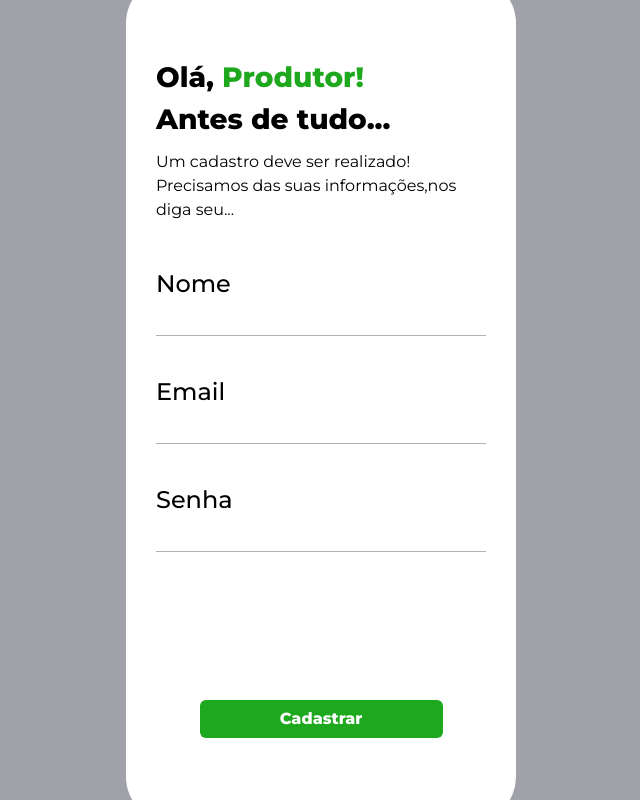
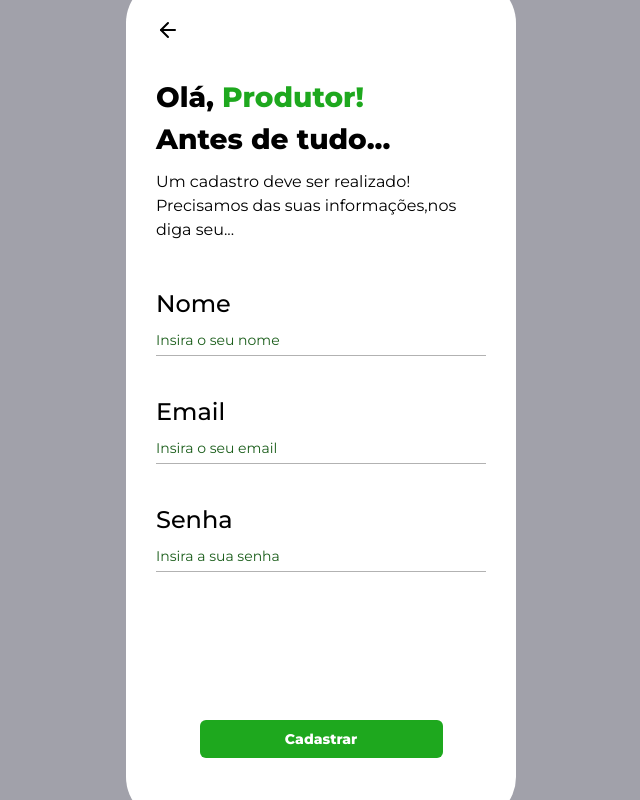
Before and after one commit to banap-app/banap-app, a React (Vite) app: page /register in a window 1280 px wide. Shown: the whole page, without its empty margins (319-959 px from the left). Built offline with nearby package versions, Linux system fonts and the light colour scheme.

Commit message:
Updated the root page

```diff
--- a/index.html
+++ b/index.html
@@ -2,7 +2,6 @@
 <html lang="pt-BR">
   <head>
     <meta charset="UTF-8" />
-    <link rel="icon" type="image/svg+xml" href="/vite.svg" />
     <style>
       @import url('https://fonts.googleapis.com/css2?family=Montserrat:ital,wght@0,100..900;1,100..900&display=swap');
     </style>
--- a/package.json
+++ b/package.json
@@ -10,6 +10,7 @@
     "preview": "vite preview"
   },
   "dependencies": {
+    "lucide-react": "^0.379.0",
     "react": "^18.2.0",
     "react-dom": "^18.2.0",
     "react-router-dom": "^6.23.1"
@@ -24,6 +25,8 @@
     "eslint-plugin-react-hooks": "^4.6.0",
     "eslint-plugin-react-refresh": "^0.4.6",
     "postcss": "^8.4.38",
+    "prettier": "^3.2.5",
+    "prettier-plugin-tailwindcss": "^0.5.14",
     "tailwindcss": "^3.4.3",
     "vite": "^5.2.0"
   }
--- a/src/App.jsx
+++ /dev/null
@@ -1,7 +0,0 @@
-import Frame from './components/Frame'
-
-function App() {
-  return <Frame></Frame>
-}
-
-export default App
--- a/src/components/Frame.jsx
+++ b/src/components/Frame.jsx
@@ -1,8 +1,8 @@
 const Frame = ({ children }) => {
   return (
     <>
-      <div className='w-screen h-screen overflow-auto flex items-center justify-center bg-zinc-400'>
-        <div className='w-[390px] h-[844px] rounded-[45px] bg-white'>
+      <div className='flex h-screen w-screen items-center justify-center overflow-auto bg-zinc-400'>
+        <div className='h-[844px] w-[390px] rounded-[45px] bg-white'>
           {children}
         </div>
       </div>
--- a/src/main.jsx
+++ b/src/main.jsx
@@ -1,7 +1,7 @@
 import React from 'react'
 import ReactDOM from 'react-dom/client'
 import { createBrowserRouter, Router, RouterProvider } from 'react-router-dom'
-import App from './App.jsx'
+import Root from './pages/Root.jsx'
 import Login from './pages/LoginForm.jsx'
 import Register from './pages/RegistrationForm.jsx'
 import './index.css'
@@ -9,7 +9,7 @@ import './index.css'
 const router = createBrowserRouter([
   {
     path: '/',
-    element: <App />,
+    element: <Root />,
   },
   {
     path: '/login',
--- a/src/pages/LoginForm.jsx
+++ b/src/pages/LoginForm.jsx
@@ -1,20 +1,27 @@
 import Frame from '../components/Frame'
+import { Link } from 'react-router-dom'
+import { ArrowLeft } from 'lucide-react'
 
 function Login() {
   return (
     <Frame>
-      <div className='w-full h-full flex flex-col items-center justify-center'>
-        <div className='flex flex-col gap-10'>
+      <div className='relative flex h-full w-full flex-col items-center justify-center'>
+        <div className='absolute left-[30px] top-[40px]'>
+          <Link to='/'>
+            <ArrowLeft />
+          </Link>
+        </div>
+        <div className='flex flex-col items-center gap-10'>
           <div className='flex flex-col gap-10'>
-            <p className='text-[32px] font-extrabold text-[#1a5d1a] text-center'>
+            <p className='text-center text-[32px] font-extrabold text-[#1a5d1a]'>
               Banap
             </p>
-            <p className='text-xl font-regular text-[#1a5d1a] text-center'>
+            <p className='font-regular text-center text-xl text-[#1a5d1a]'>
               Entre com sua<br></br>conta!
             </p>
           </div>
           <form>
-            <div className='w-[244px] h-[244px]'>
+            <div className='h-auto w-[244px]'>
               <div className='flex flex-col gap-5'>
                 <div className='flex flex-col gap-2.5'>
                   <label htmlFor='email' className='text-xl font-light'>
@@ -24,9 +31,10 @@ function Login() {
                     type='email'
                     name='email'
                     id='email'
+                    placeholder='Insira o seu email'
                     autoComplete='email'
                     required
-                    className='w-[243px] border-b-[1px] border-black/30 pb-[5px] outline-none text-sm font-regular text-[#1a5d1a] placeholder:text-[#1a5d1a]/75'
+                    className='font-regular w-[243px] border-b-[1px] border-black/30 pb-[5px] text-sm text-[#1a5d1a] outline-none placeholder:text-[#1a5d1a]/75'
                   />
                 </div>
                 <div className='flex flex-col gap-2.5'>
@@ -37,24 +45,27 @@ function Login() {
                     type='password'
                     name='password'
                     id='password'
+                    placeholder='Insira a sua senha'
                     autoComplete='current-password'
                     required
-                    className='w-[243px] border-b-[1px] border-black/30 pb-[5px] outline-none text-sm font-regular text-[#1a5d1a] placeholder:text-[#1a5d1a]/75'
+                    className='font-regular w-[243px] border-b-[1px] border-black/30 pb-[5px] text-sm text-[#1a5d1a] outline-none placeholder:text-[#1a5d1a]/75'
                   />
                 </div>
               </div>
-              <p className='mt-[5px] text-sm font-medium text-[#1a5d1a] text-right'>
+              <p className='mt-[5px] text-right text-sm font-medium text-[#1a5d1a]'>
                 Esqueceu sua senha?
               </p>
               <button
                 type='submit'
-                className='w-[243px] h-[38px] rounded-md mt-[15px] bg-[#1ea81e] font-extrabold text-white'
+                className='mt-[15px] h-[38px] w-[243px] rounded-md bg-[#1ea81e] text-sm font-extrabold text-white'
               >
                 Entrar
               </button>
-              <p className='text-sm font-medium mt-2.5 text-center'>
+              <p className='mt-2.5 text-center text-sm font-medium'>
                 Não possui uma conta?{' '}
-                <span className='text-[#1a5d1a]'>Crie uma.</span>
+                <Link to='/register'>
+                  <span className='text-[#1a5d1a]'>Crie uma.</span>
+                </Link>
               </p>
             </div>
           </form>
--- a/src/pages/RegistrationForm.jsx
+++ b/src/pages/RegistrationForm.jsx
@@ -1,21 +1,25 @@
 import Frame from '../components/Frame'
+import { ArrowLeft } from 'lucide-react'
 
 function Register() {
   return (
     <Frame>
-      <div className='w-full h-full flex flex-col items-center justify-center'>
-        <div className='w-[330px] flex flex-col items-start justify-center gap-2.5'>
-          <p className='text-[28px] font-extrabold text-left'>
+      <div className='relative flex h-full w-full flex-col items-center justify-center'>
+        <div className='absolute left-[30px] top-[40px]'>
+          <ArrowLeft />
+        </div>
+        <div className='mt-[40px] flex w-[330px] flex-col items-start justify-center gap-2.5'>
+          <p className='text-left text-[28px] font-extrabold'>
             Olá, <span className='text-[#1ea81e]'>Produtor!</span>
             <br></br>Antes de tudo...
           </p>
-          <p className='text-base text-regular text-left'>
+          <p className='text-regular text-left text-base'>
             Um cadastro deve ser realizado!<br></br>Precisamos das suas
             informações,nos<br></br>diga seu...
           </p>
         </div>
         <form>
-          <div className='w-[330px] h-[482px] flex flex-col items-center justify-center mt-10'>
+          <div className='mt-10 flex h-[482px] w-[330px] flex-col items-center justify-center'>
             <div className='flex flex-col gap-10'>
               <div className='flex flex-col gap-2.5'>
                 <label htmlFor='name' className='text-2xl font-medium'>
@@ -25,9 +29,10 @@ function Register() {
                   type='text'
                   name='name'
                   id='name'
+                  placeholder='Insira o seu nome'
                   autoComplete='name'
                   required
-                  className='w-[330px] border-b border-black/30 pb-[5px] outline-none text-sm font-regular text-[#1a5d1a] placeholder:text-[#1a5d1a]'
+                  className='font-regular w-[330px] border-b border-black/30 pb-[5px] text-sm text-[#1a5d1a] outline-none placeholder:text-[#1a5d1a]'
                 />
               </div>
               <div className='flex flex-col gap-2.5'>
@@ -38,9 +43,10 @@ function Register() {
                   type='email'
                   name='email'
                   id='email'
+                  placeholder='Insira o seu email'
                   autoComplete='email'
                   required
-                  className='w-[330px] border-b border-black/30 pb-[5px] outline-none text-sm font-regular text-[#1a5d1a] placeholder:text-[#1a5d1a]'
+                  className='font-regular w-[330px] border-b border-black/30 pb-[5px] text-sm text-[#1a5d1a] outline-none placeholder:text-[#1a5d1a]'
                 />
               </div>
               <div className='flex flex-col gap-2.5'>
@@ -51,15 +57,16 @@ function Register() {
                   type='password'
                   name='password'
                   id='password'
+                  placeholder='Insira a sua senha'
                   autoComplete='new-password'
                   required
-                  className='w-[330px] border-b border-black/30 pb-[5px] outline-none text-sm font-regular text-[#1a5d1a] placeholder:text-[#1a5d1a]'
+                  className='font-regular w-[330px] border-b border-black/30 pb-[5px] text-sm text-[#1a5d1a] outline-none placeholder:text-[#1a5d1a]'
                 />
               </div>
             </div>
             <button
               type='submit'
-              className='w-[243px] h-[38px] rounded-md mt-[148px] bg-[#1ea81e] font-extrabold text-white'
+              className='mt-[148px] h-[38px] w-[243px] rounded-md bg-[#1ea81e] text-sm font-extrabold text-white'
             >
               Cadastrar
             </button>
--- /dev/null
+++ b/src/pages/Root.jsx
@@ -0,0 +1,37 @@
+import Frame from '../components/Frame'
+import { Link } from 'react-router-dom'
+
+function Root() {
+  return (
+    <Frame>
+      <div className='flex h-full w-full flex-col items-center justify-center'>
+        <div className='flex flex-col items-center justify-center gap-[250px]'>
+          <div className='flex flex-col gap-5'>
+            <p className='text-center text-[22px] font-extrabold text-[#1a5d1a]'>
+              Pronto para começar?
+            </p>
+            <p className='font-regular text-center text-base text-[#1a5d1a]'>
+              Este pequeno ‘tutorial’ é apenas uma<br></br>curta demonstração do
+              que nosso<br></br>
+              sistema tem a oferecer.<br></br>Ainda há muito mais por vir!
+            </p>
+          </div>
+          <div className='flex flex-col gap-5'>
+            <Link to='/register'>
+              <button className='h-[38px] w-[243px] rounded-md bg-[#1ea81e] text-sm font-extrabold text-white'>
+                Cadastrar-se
+              </button>
+            </Link>
+            <Link to='/login'>
+              <button className='h-[38px] w-[243px] rounded-md border-2 border-[#1ea81e]/30 bg-white text-sm font-extrabold text-[#1ea81e]'>
+                Logar
+              </button>
+            </Link>
+          </div>
+        </div>
+      </div>
+    </Frame>
+  )
+}
+
+export default Root
```
Also changed, not shown: .prettierrc.json, 1 other file (tests, documents, lock files or other folders).
